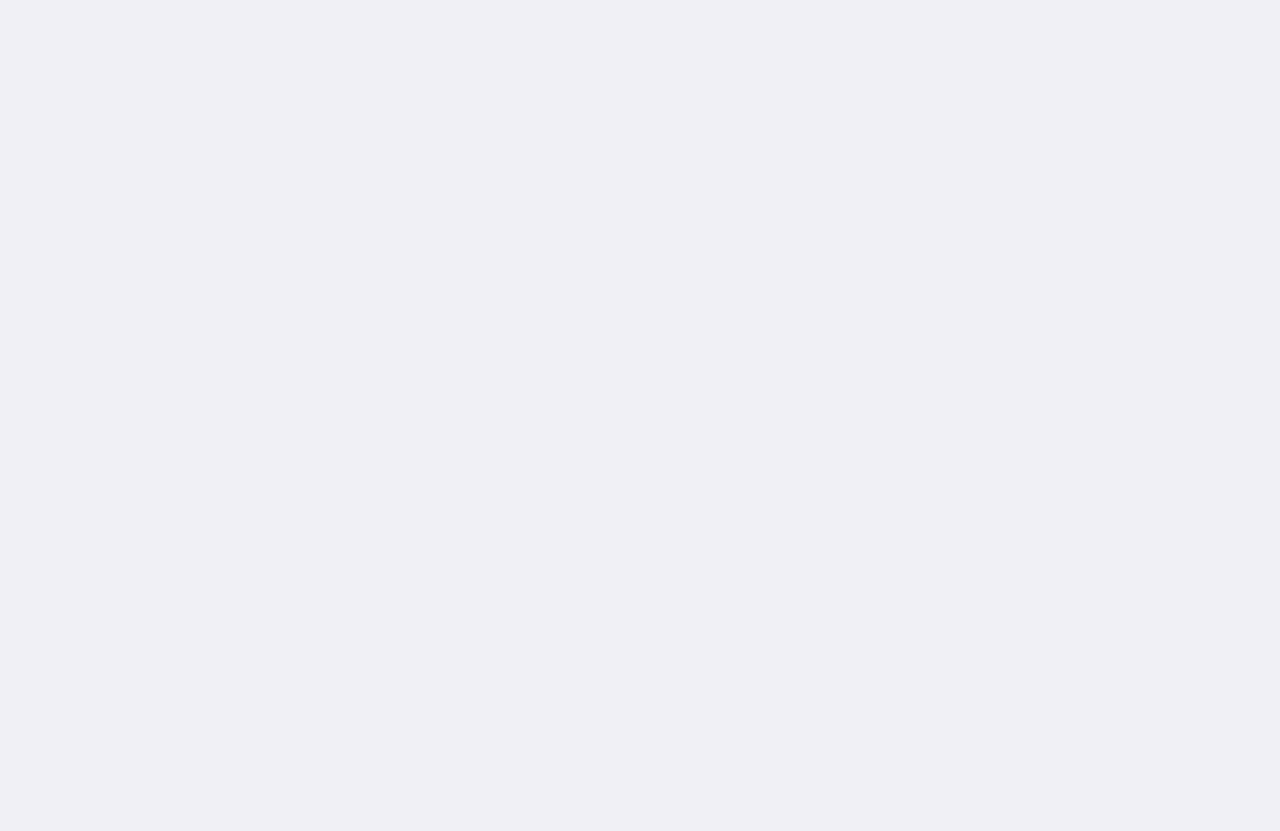
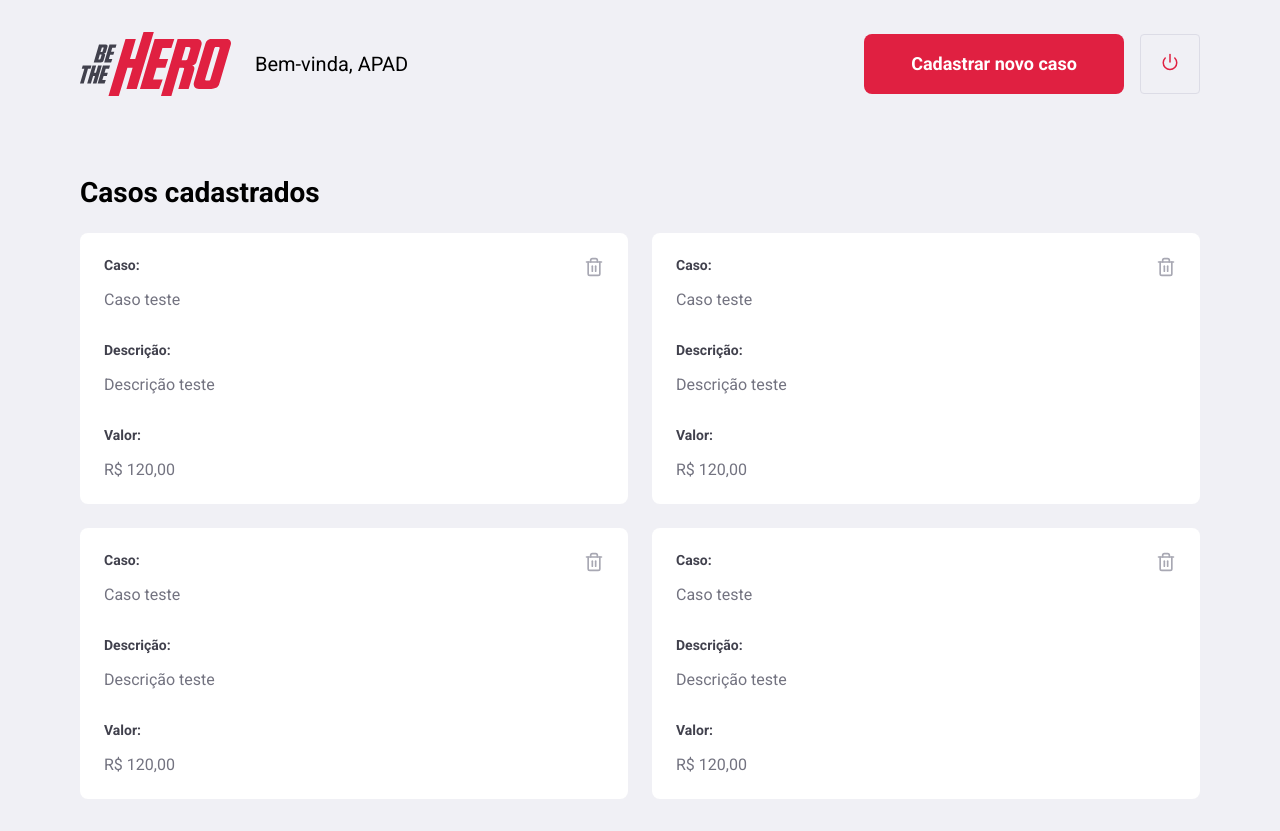
Before and after one commit to rcjeferson/be-the-hero, a React (Create React App) app in the folder frontend/: page /profile in a window 1280 px wide. Before the commit the page ends 800 px from the top, so only its background shows below. Built offline with nearby package versions, Linux system fonts and the light colour scheme.

Commit message:
feat(Profile): Adiciona tela de Profile
Adiciona tela de profile para listar e cadastrar novos casos.

```diff
--- /dev/null
+++ b/frontend/src/pages/Profile/index.js
@@ -0,0 +1,84 @@
+import React from 'react';
+import { Link } from "react-router-dom";
+import { FiPower, FiTrash2 } from "react-icons/fi";
+
+import logoImg from '../../assets/logo.svg';
+
+import './styles.css';
+
+export default function Profile() {
+  return (
+    <div className="profile-container">
+      <header>
+        <img src={ logoImg } alt="Be The Hero"/>
+        <span>Bem-vinda, APAD</span>
+
+        <Link className="button" to="/incident/new">Cadastrar novo caso</Link>
+        <button type="button">
+          <FiPower size={18} color="#e02041" />
+        </button>
+      </header>
+
+      <h1>Casos cadastrados</h1>
+
+      <ul>
+        <li>
+          <strong>Caso:</strong>
+          <p>Caso teste</p>
+
+          <strong>Descrição:</strong>
+          <p>Descrição teste</p>
+
+          <strong>Valor:</strong>
+          <p>R$ 120,00</p>
+
+          <button type="button">
+            <FiTrash2 size={20} color="#a8a8b3" />
+          </button>
+        </li>
+        <li>
+          <strong>Caso:</strong>
+          <p>Caso teste</p>
+
+          <strong>Descrição:</strong>
+          <p>Descrição teste</p>
+
+          <strong>Valor:</strong>
+          <p>R$ 120,00</p>
+
+          <button type="button">
+            <FiTrash2 size={20} color="#a8a8b3" />
+          </button>
+        </li>
+        <li>
+          <strong>Caso:</strong>
+          <p>Caso teste</p>
+
+          <strong>Descrição:</strong>
+          <p>Descrição teste</p>
+
+          <strong>Valor:</strong>
+          <p>R$ 120,00</p>
+
+          <button type="button">
+            <FiTrash2 size={20} color="#a8a8b3" />
+          </button>
+        </li>
+        <li>
+          <strong>Caso:</strong>
+          <p>Caso teste</p>
+
+          <strong>Descrição:</strong>
+          <p>Descrição teste</p>
+
+          <strong>Valor:</strong>
+          <p>R$ 120,00</p>
+
+          <button type="button">
+            <FiTrash2 size={20} color="#a8a8b3" />
+          </button>
+        </li>
+      </ul>
+    </div>
+  );
+}
--- /dev/null
+++ b/frontend/src/pages/Profile/styles.css
@@ -0,0 +1,87 @@
+.profile-container {
+  width: 100%;
+  max-width: 1180px;
+  padding: 0 30px;
+  margin: 32px auto;
+}
+
+.profile-container header {
+  display: flex;
+  align-items: center;
+}
+
+.profile-container header span {
+  font-size: 20px;
+  margin-left: 24px;
+}
+
+.profile-container header img {
+  height: 64px;
+}
+
+.profile-container header a {
+  width: 260px;
+  margin-left: auto;
+  margin-top: 0;
+}
+
+.profile-container header button {
+  width: 60px;
+  height: 60px;
+  border-radius: 4px;
+  border: 1px solid #dcdce6;
+  background: transparent;
+  margin-left: 16px;
+  transition: border-color 0.2s;
+}
+
+.profile-container header button:hover {
+  border-color: #999;
+}
+
+.profile-container h1 {
+  margin-top: 80px;
+  margin-bottom: 24px;
+}
+
+.profile-container ul {
+  display: grid;
+  grid-template-columns: repeat(2, 1fr);
+  grid-gap: 24px;
+  list-style: none;
+}
+
+.profile-container ul li {
+  background: #fff;
+  padding: 24px;
+  border-radius: 8px;
+  position: relative;
+}
+
+.profile-container ul li button {
+  background: transparent;
+  position: absolute;
+  right: 24px;
+  top: 24px;
+  border: 0;
+}
+
+.profile-container ul li button:hover {
+  opacity: 0.8;
+}
+
+.profile-container ul li strong {
+  display: block;
+  margin-bottom: 16px;
+  color: #41414d;
+}
+
+.profile-container ul li p + strong {
+  margin-top: 32px;
+}
+
+.profile-container ul li p {
+  color: #737380;
+  line-height: 21px;
+  font-size: 16px;
+}
--- a/frontend/src/routes.js
+++ b/frontend/src/routes.js
@@ -2,6 +2,7 @@ import { BrowserRouter, Route, Switch } from 'react-router-dom';
 import React from 'react';
 
 import Logon from './pages/Logon';
+import Profile from './pages/Profile';
 import Register from './pages/Register';
 
 export default function Routes() {
@@ -10,6 +11,7 @@ export default function Routes() {
       <Switch>
         <Route path="/" exact component={ Logon } />
         <Route path="/register" component={ Register } />
+        <Route path="/profile" component={ Profile } />
       </Switch>
     </BrowserRouter>
   );
```
